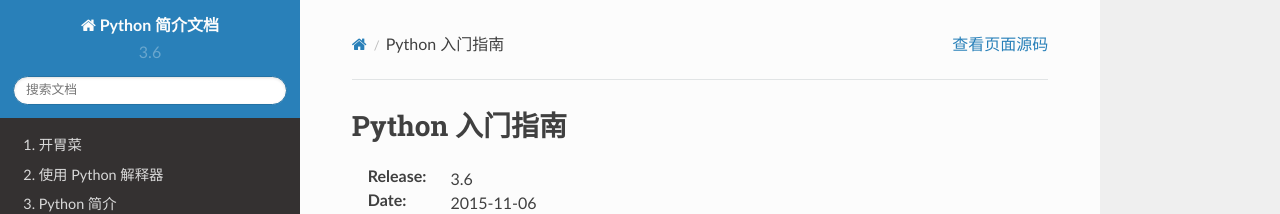
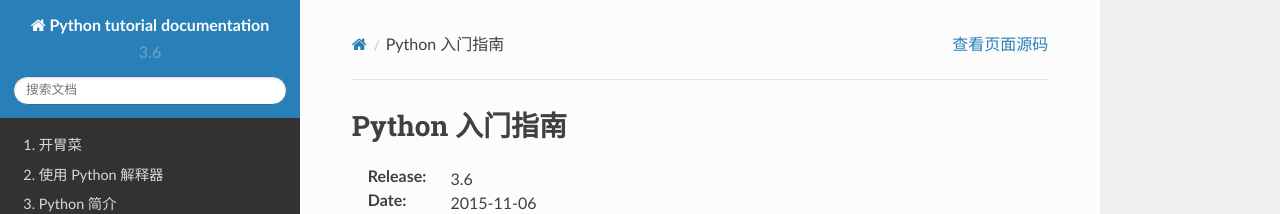
Before and after one commit to Thomas-23/python-document-cn, a Sphinx documentation site: the page built from tutorial/source/index.rst, in a window 1280 px wide. Shown: the top 214 px of the page. Built offline with Sphinx 7.4.7 and the Read the Docs theme 2.0.0, drawn with Linux system fonts in a browser that asks for light colours.

Commit message:
更改文件标题

```diff
--- a/tutorial/source/conf.py
+++ b/tutorial/source/conf.py
@@ -1,7 +1,7 @@
 #!/usr/bin/env python3
 # -*- coding: utf-8 -*-
 #
-# Python简介 documentation build configuration file, created by
+# Python tutorial documentation build configuration file, created by
 # sphinx-quickstart on Sun Oct 25 12:57:20 2015.
 #
 # This file is execfile()d with the current directory set to its
@@ -47,7 +47,7 @@
 master_doc = 'index'
 
 # General information about the project.
-project = 'Python 简介文档'
+project = 'Python tutorial documentation'
 copyright = '2015, 冯龙辉，https://docs.python.org/3.6/'
 author = '冯龙辉'
 
@@ -236,7 +236,7 @@
 # (source start file, target name, title,
 #  author, documentclass [howto, manual, or own class]).
 latex_documents = [
-  (master_doc, 'Python.tex', 'Python 简介文档',
+  (master_doc, 'Python.tex', 'Python documentation',
    '冯龙辉', 'manual'),
 ]
 
@@ -266,7 +266,7 @@
 # One entry per manual page. List of tuples
 # (source start file, name, description, authors, manual section).
 man_pages = [
-    (master_doc, 'python', 'Python 简介文档',
+    (master_doc, 'python', 'Python tutorial document',
      [author], 1)
 ]
 
@@ -280,7 +280,7 @@
 # (source start file, target name, title, author,
 #  dir menu entry, description, category)
 texinfo_documents = [
-  (master_doc, 'Python', 'Python 简介文档',
+  (master_doc, 'Python', 'Python tutorial document',
    author, 'Python', 'Python 3.6 tutorial 翻译文档',
    'Miscellaneous'),
 ]
```
Also changed, not shown: 1 other file.
